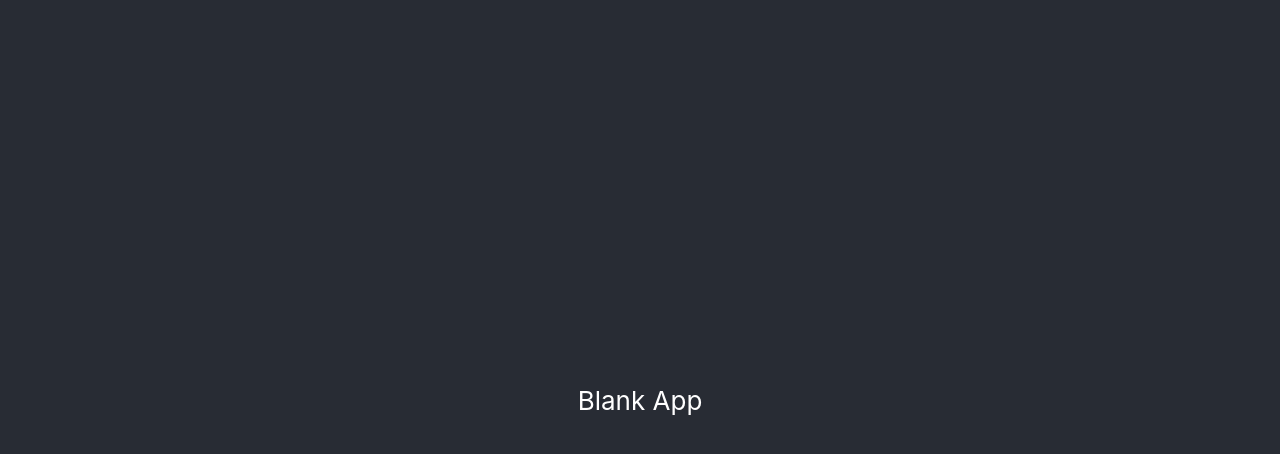
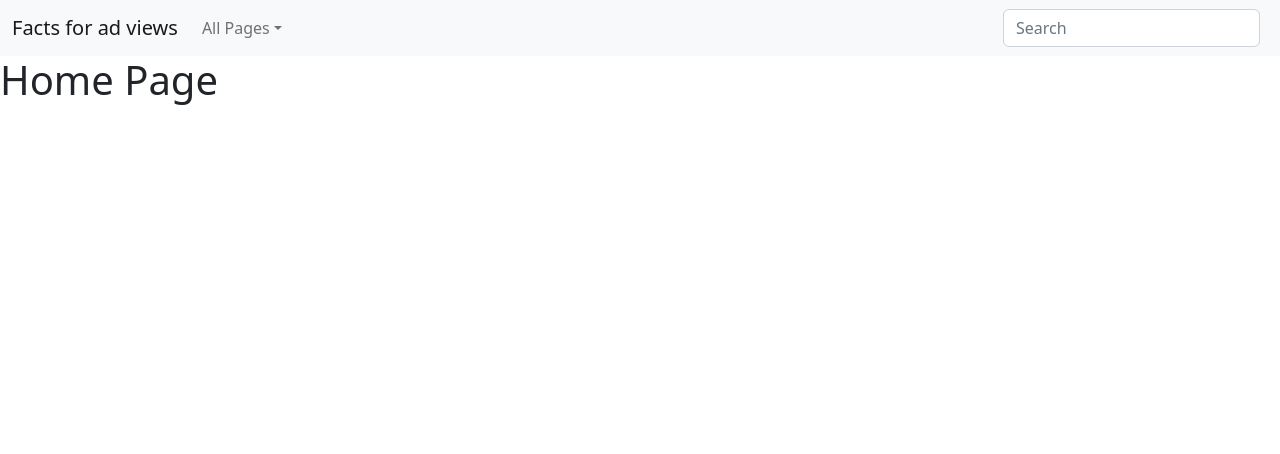
Before and after one commit to grantmwilliams38/facts-for-ad-views, a React (Create React App) app: page /#/ in a window 1280 px wide. Shown: the top 454 px of the page. Built offline with nearby package versions, Linux system fonts and the light colour scheme.

Commit message:
Set up routing with navbar

```diff
--- a/package.json
+++ b/package.json
@@ -6,8 +6,11 @@
     "@testing-library/jest-dom": "^5.16.5",
     "@testing-library/react": "^13.4.0",
     "@testing-library/user-event": "^13.5.0",
+    "bootstrap": "^5.2.3",
     "react": "^18.2.0",
+    "react-bootstrap": "^2.7.4",
     "react-dom": "^18.2.0",
+    "react-router-dom": "^6.10.0",
     "react-scripts": "5.0.1",
     "web-vitals": "^2.1.4"
   },
--- a/src/App.css
+++ /dev/null
@@ -1,38 +0,0 @@
-.App {
-  text-align: center;
-}
-
-.App-logo {
-  height: 40vmin;
-  pointer-events: none;
-}
-
-@media (prefers-reduced-motion: no-preference) {
-  .App-logo {
-    animation: App-logo-spin infinite 20s linear;
-  }
-}
-
-.App-header {
-  background-color: #282c34;
-  min-height: 100vh;
-  display: flex;
-  flex-direction: column;
-  align-items: center;
-  justify-content: center;
-  font-size: calc(10px + 2vmin);
-  color: white;
-}
-
-.App-link {
-  color: #61dafb;
-}
-
-@keyframes App-logo-spin {
-  from {
-    transform: rotate(0deg);
-  }
-  to {
-    transform: rotate(360deg);
-  }
-}
--- a/src/App.js
+++ b/src/App.js
@@ -1,11 +1,58 @@
-import './App.css';
+import React, { useState } from 'react';
+import NavbarWithSearch from './NavbarWithSearch';
+import { Routes, Route } from 'react-router-dom';
+
+const celebrityList = [
+  'Michael Jackson',
+  'Michael Jordan',
+  'Michael Tyson',
+  'Kobe Bryant'
+];
+
+function NotFoundPage(){
+  return (
+    <div>
+      <title>Not Found Page</title>
+      <h1>Not Found Page</h1>
+    </div>
+  )
+}
+
+function HomePage() {
+  return (
+    <div>
+      <title>Home Page</title>
+      <h1>Home Page</h1>
+    </div>
+  )
+}
+
+function Page(celebrity) {
+  return (
+    <div>
+      <title>{celebrity}</title>
+      <h1>{celebrity}</h1>
+    </div>
+  )
+}
 
 function App() {
+  const [activePage, setActivePage] = useState('');
+
   return (
-    <div className="App">
-      <header className="App-header">
-        <p>Blank App</p>
+    <div>
+      <header>
+        <NavbarWithSearch activePage={activePage} setActivePage={setActivePage} celebrityList={celebrityList}/>
       </header>
+      <main className="main">
+        <Routes>
+          <Route index element={HomePage()} />
+          {celebrityList.map((celebrity) => {
+            return <Route key={celebrity} path={"/" + celebrity} element={Page(celebrity)} />
+          })}
+          <Route path="*" element={NotFoundPage()} />
+        </Routes>
+      </main>
     </div>
   );
 }
--- /dev/null
+++ b/src/NavbarWithSearch.js
@@ -0,0 +1,99 @@
+import React, { useState } from 'react';
+import ListGroup from 'react-bootstrap/ListGroup';
+import Container from 'react-bootstrap/Container';
+import Form from 'react-bootstrap/Form';
+import Nav from 'react-bootstrap/Nav';
+import Navbar from 'react-bootstrap/Navbar';
+import NavDropdown from 'react-bootstrap/NavDropdown';
+import { useNavigate } from "react-router-dom";
+
+function NavbarWithSearch(props) {
+  const [matchingCelebrities, setMatchingCelebrities] = useState([]);
+  const [searchQuery, setSearchQuery] = useState('');
+  const navigate = useNavigate();
+
+  const handleSearchChange = (event) => {
+    const query = event.target.value.toLowerCase();
+    setSearchQuery(query);
+    const matching = props.celebrityList.filter((celebrity) => {
+      return query !== '' ? celebrity.toLowerCase().startsWith(query) : null;
+    });
+    setMatchingCelebrities(matching);
+  };
+
+  const handleCelebrityClick = (celebrity) => {
+    // Do something with the clicked celebrity (e.g. show their image)
+    navigate(celebrity)
+    setSearchQuery([])
+    setMatchingCelebrities([])
+    console.log(`Clicked on ${celebrity}`);
+    props.setActivePage(celebrity);
+  };
+
+  return (
+    <div>
+      <Navbar bg="light" expand="lg">
+        <Container fluid>
+          <Navbar.Brand onClick={() => handleCelebrityClick('')}>Facts for ad views</Navbar.Brand>
+          <Navbar.Toggle aria-controls="navbarScroll" />
+          <Navbar.Collapse id="navbarScroll">
+            <Nav
+              className="me-auto my-2 my-lg-0"
+              style={{ maxHeight: '100px' }}
+              navbarScroll
+            >
+              <NavDropdown title="All Pages" id="navbarScrollingDropdown">
+                {props.celebrityList.map((celebrity) => {
+                  if (celebrity === props.activePage) {
+                    return (
+                      <NavDropdown.Item key={celebrity} onClick={() => handleCelebrityClick(celebrity)}>
+                        {celebrity}
+                      </NavDropdown.Item>
+                    );
+                  } else {
+                    return (
+                      <NavDropdown.Item key={celebrity} onClick={() => handleCelebrityClick(celebrity)}>
+                        {celebrity}
+                      </NavDropdown.Item>
+                    );
+                  }
+                })}
+              </NavDropdown>
+            </Nav>
+            <Form className="d-flex">
+              <Form.Control
+                type="search"
+                placeholder="Search"
+                className="me-2"
+                aria-label="Search"
+                onChange={handleSearchChange}
+                value={searchQuery}
+              />
+            </Form>
+          </Navbar.Collapse>
+        </Container>
+      </Navbar>
+      <div>
+        <ListGroup>
+          {matchingCelebrities.map((celebrity) => {
+            if (celebrity === props.activePage) {
+              return (
+                <ListGroup.Item key={celebrity} onClick={() => handleCelebrityClick(celebrity)} variant="dark">
+                  {celebrity}
+                </ListGroup.Item>
+              );
+            } else {
+              return (
+                <ListGroup.Item key={celebrity} onClick={() => handleCelebrityClick(celebrity)} variant="secondary">
+                  {celebrity}
+                </ListGroup.Item>
+              );
+            }
+          })}
+        </ListGroup>
+      </div>
+    </div>
+  );
+}
+
+export default NavbarWithSearch;
--- a/src/index.js
+++ b/src/index.js
@@ -1,13 +1,17 @@
 import React from 'react';
 import ReactDOM from 'react-dom/client';
+import { BrowserRouter } from 'react-router-dom';
 import './index.css';
 import App from './App';
 import reportWebVitals from './reportWebVitals';
+import 'bootstrap/dist/css/bootstrap.min.css';
 
 const root = ReactDOM.createRoot(document.getElementById('root'));
 root.render(
   <React.StrictMode>
-    <App />
+    <BrowserRouter>
+      <App />
+    </BrowserRouter>
   </React.StrictMode>
 );
 
```
Also changed, not shown: 1 other file (tests, documents, lock files or other folders).
